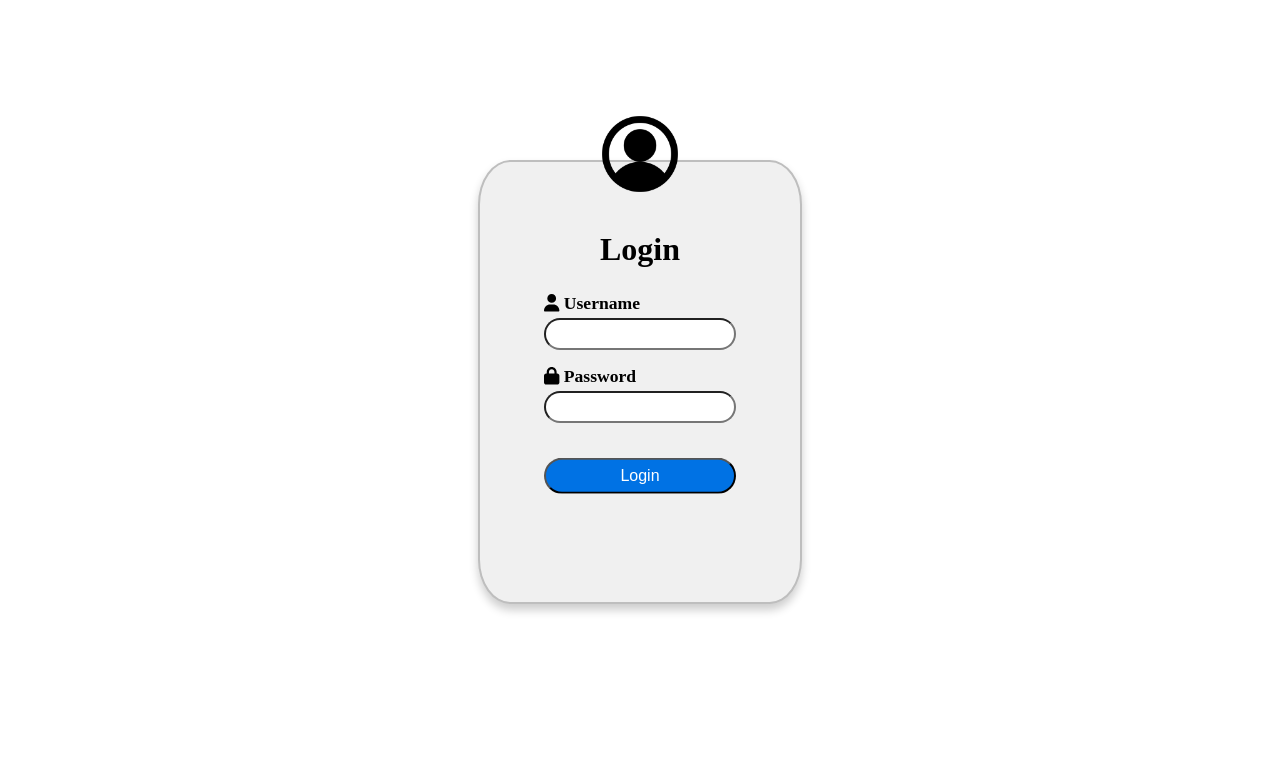
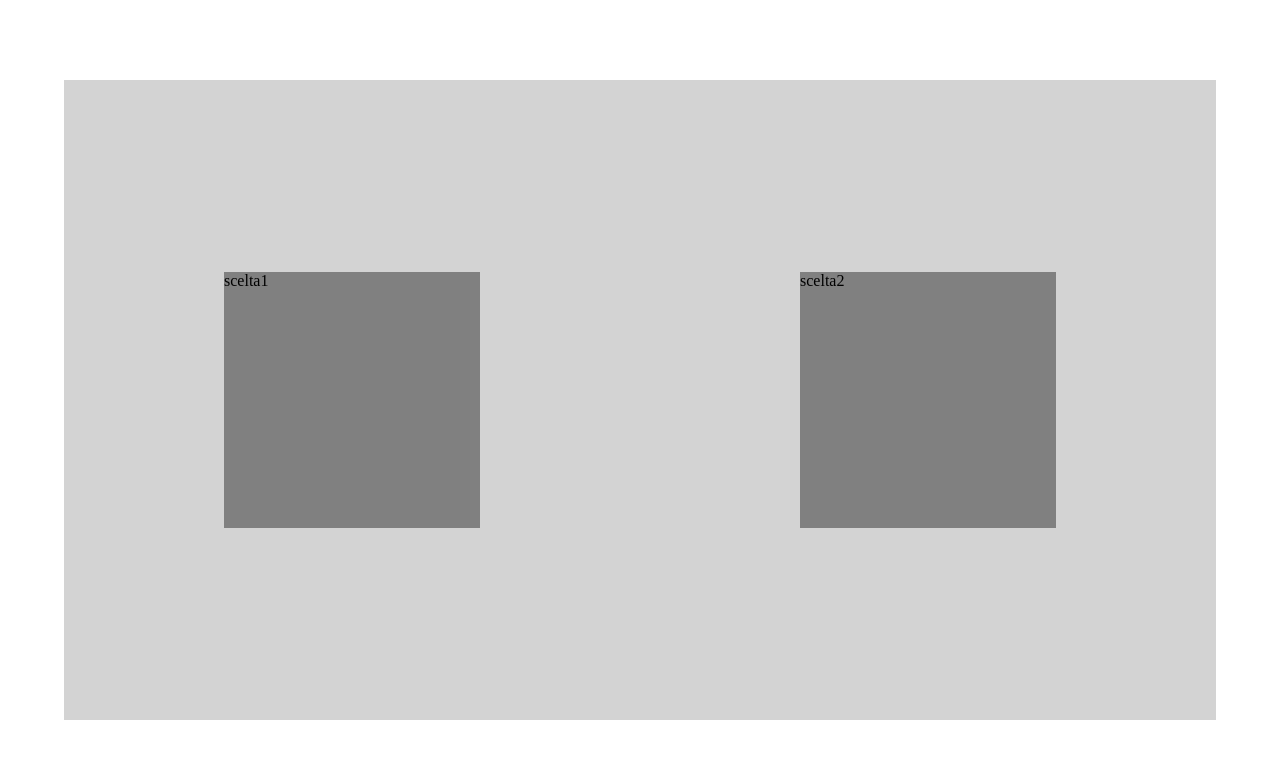
Before and after one commit to perni24/appFireBase, a React (Vite) app: page / in a window 1280 px wide. Shown: the top 758 px of the page. Built offline with nearby package versions, Linux system fonts and the light colour scheme.

Commit message:
bozza home e correzioni login

```diff
--- a/src/App.jsx
+++ b/src/App.jsx
@@ -1,13 +1,14 @@
 import { useState } from 'react'
 import './App.css'
 import Login from './components/login/login'
+import Home from './components/home/home';
 
 function App() {
- const [accesso, setAccesso] = useState(0);
+ const [accesso, setAccesso] = useState(1); // da settare a 0 e aggiungere logica per controllare se login già effettuato (localStorage)
   return (
     <>
     {
-      accesso === 0 ? <Login setAccesso = {setAccesso}/> : <span>accesso eseguito</span>
+      accesso === 0 ? <Login setAccesso = {setAccesso}/> : <Home/>
     }
     </>
   )
--- /dev/null
+++ b/src/components/home/home.css
@@ -0,0 +1,16 @@
+#containerHome{
+    width: 90vw;
+    height: 80vh;
+    background-color: lightgray;
+    margin-top: 10vh;
+    display: flex;
+    flex-wrap: wrap;
+    align-items: center;
+    justify-content: space-around;
+}
+
+.sceltaMenu{
+    width: 20vw;
+    height: 20vw;
+    background-color: gray;
+}
--- /dev/null
+++ b/src/components/home/home.jsx
@@ -0,0 +1,19 @@
+import { useState } from 'react'
+import './home.css'
+
+function Home() {
+  return (
+    <>
+        <div id='containerHome'>
+            <div className='sceltaMenu'>
+                <span>scelta1</span>
+            </div>
+            <div className='sceltaMenu'>
+                <span>scelta2</span>
+            </div>
+        </div>
+    </>
+  )
+}
+
+export default Home
--- a/src/components/login/login.css
+++ b/src/components/login/login.css
@@ -31,7 +31,7 @@
 }
 
 #labelUsername{
-    font-size: 2.2vh;
+    font-size: 2.4vh;
     font-weight: bold;
     margin-bottom: 0.5vh;
 }
@@ -39,18 +39,20 @@
 #username{
     height: 4vh;
     margin-bottom: 2vh;
+    border: 0.15vw solid black;
     border-radius: 2vw;
     padding-left: 1vw;
 }
 
 #labelPassword{
-    font-size: 2.2vh;
+    font-size: 2.4vh;
     font-weight: bold;
     margin-bottom: 0.5vh;
 }
 
 #password{
     height: 4vh;
+    border: 0.15vw solid black;
     border-radius: 2vw;
     padding-left: 1vw;
 }
@@ -66,10 +68,11 @@
 #buttonLogin{
     height: 4.5vh;
     width: 60%;
+    border: 0.15vw solid black;
     border-radius: 2vw;
     background-color: rgb(0, 114, 228);
     color: white;
-    font-size: 2vh;
+    font-size: 2.5vh;
 }
 
 #buttonLogin:hover{
--- a/src/components/login/login.jsx
+++ b/src/components/login/login.jsx
@@ -10,11 +10,10 @@ function Login({setAccesso}) {
 
 
   const conrollaCredenziali = () =>{
-      if(username.current.value === "admin" && password.current.value === "admin" ){
+      if(username.current.value === "admin" && password.current.value === "admin" ){ // mdificare con controllo credenziali (usare funzione che restituisce true o false)
         setShowError(false)
-        setAccesso(1)
+        setAccesso(1) // valorizza uno stato del componente padre per cambio pagina
       }else{
-        console.log("errore")
         setShowError(true)
       }
   }
@@ -26,9 +25,9 @@ function Login({setAccesso}) {
         <span id="titoloLogin">Login</span>
         <form action="" id="formLogin">
             <label htmlFor="username" id="labelUsername"><FontAwesomeIcon icon={faUser}/> Username</label>
-            <input type="text" id="username" ref={username} placeholder=''/>
+            <input type="text" id="username" ref={username} placeholder='' style={{borderColor : showError ? "red" : ""}}/>
             <label htmlFor="password" id="labelPassword"><FontAwesomeIcon icon={faLock}/> Password</label>
-            <input type="password" id="password" ref={password} placeholder=''/>
+            <input type="password" id="password" ref={password} placeholder=''  style={{borderColor : showError ? "red" : ""}}/>
             <span></span>
         </form>
         <div id="containerButtonLogin">
--- a/src/index.css
+++ b/src/index.css
@@ -8,4 +8,5 @@ body{
     display: flex;
     flex-direction: column;
     align-items: center;
+
 }
```
